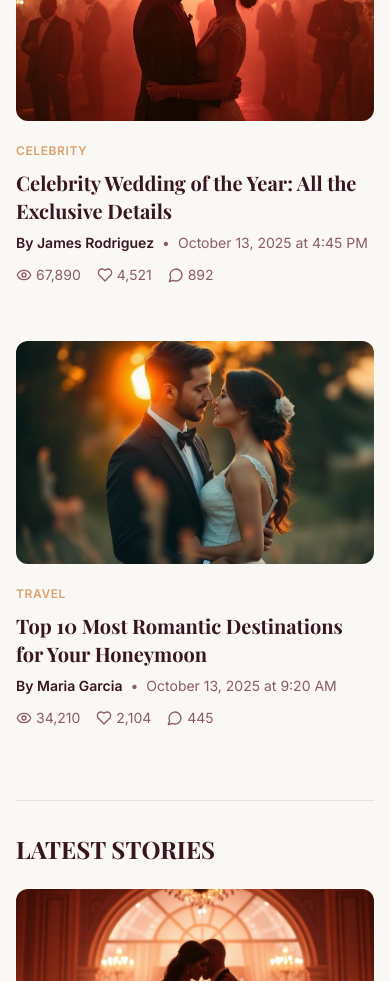
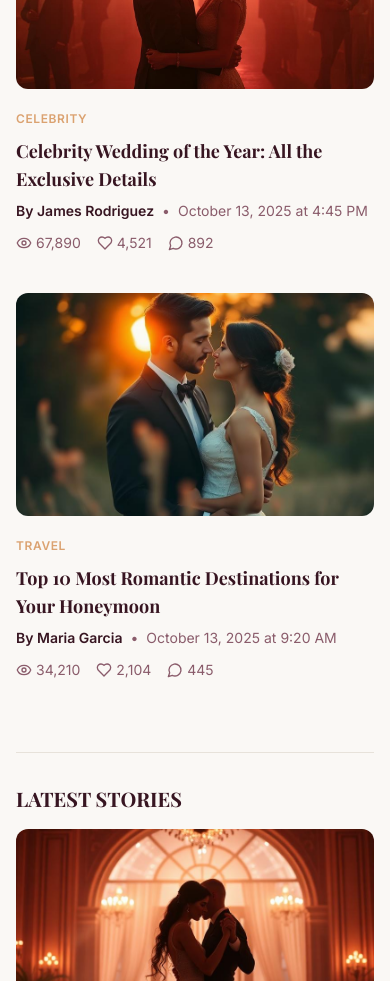
Before and after one commit to dev27-Kunal/soulmate-stories-glow, a React (Vite) app: page / in a window 390 px wide. Shown: the part 1740-2721 px from the top of the page. Built offline with nearby package versions, Linux system fonts and the light colour scheme; the HTML template or start-up script is replaced by a standard one.

Commit message:
Fix: Improve responsiveness of FeaturedGrid

```diff
--- a/src/components/ArticleCard.tsx
+++ b/src/components/ArticleCard.tsx
@@ -62,7 +62,7 @@ const ArticleCard = ({
       {/* Title */}
       <h3
         className={`font-bold mb-2 group-hover:text-primary transition-colors ${
-          featured ? "text-3xl md:text-4xl" : "text-xl md:text-2xl"
+          featured ? "text-2xl sm:text-3xl lg:text-4xl" : "text-lg sm:text-xl lg:text-2xl"
         }`}
       >
         {title}
@@ -70,7 +70,7 @@ const ArticleCard = ({
 
       {/* Excerpt */}
       {featured && (
-        <p className="text-muted-foreground mb-4 text-base leading-relaxed">
+        <p className="text-muted-foreground mb-3 sm:mb-4 text-sm sm:text-base leading-relaxed">
           {excerpt}
         </p>
       )}
--- a/src/components/FeaturedGrid.tsx
+++ b/src/components/FeaturedGrid.tsx
@@ -118,8 +118,8 @@ const FeaturedGrid = () => {
   return (
     <section className="py-8 px-4 sm:px-6 lg:px-8">
       <div className="max-w-7xl mx-auto">
-        {/* Featured Stories - 2x2 Grid */}
-        <div className="grid grid-cols-1 md:grid-cols-2 gap-8 mb-12">
+        {/* Featured Stories - Responsive Grid */}
+        <div className="grid grid-cols-1 sm:grid-cols-2 gap-4 sm:gap-6 lg:gap-8 mb-12">
           {topArticles.map((article, index) => (
             <ArticleCard key={index} {...article} />
           ))}
@@ -127,8 +127,8 @@ const FeaturedGrid = () => {
 
         {/* Latest Stories Grid */}
         <div className="border-t border-border pt-8">
-          <h2 className="text-2xl font-bold mb-6">LATEST STORIES</h2>
-          <div className="grid grid-cols-1 md:grid-cols-2 gap-8">
+          <h2 className="text-xl sm:text-2xl font-bold mb-4 sm:mb-6">LATEST STORIES</h2>
+          <div className="grid grid-cols-1 sm:grid-cols-2 gap-4 sm:gap-6 lg:gap-8">
             {mainArticles.map((article, index) => (
               <ArticleCard key={index} {...article} />
             ))}
```
